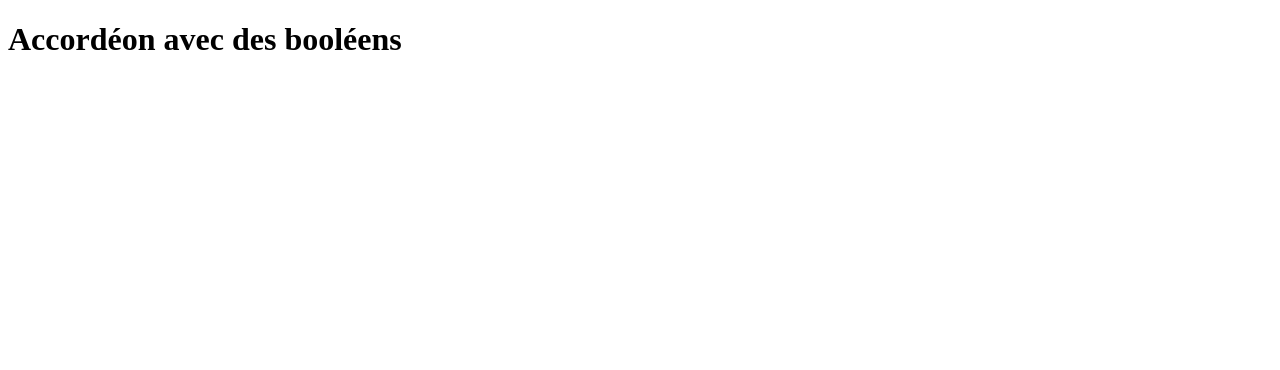
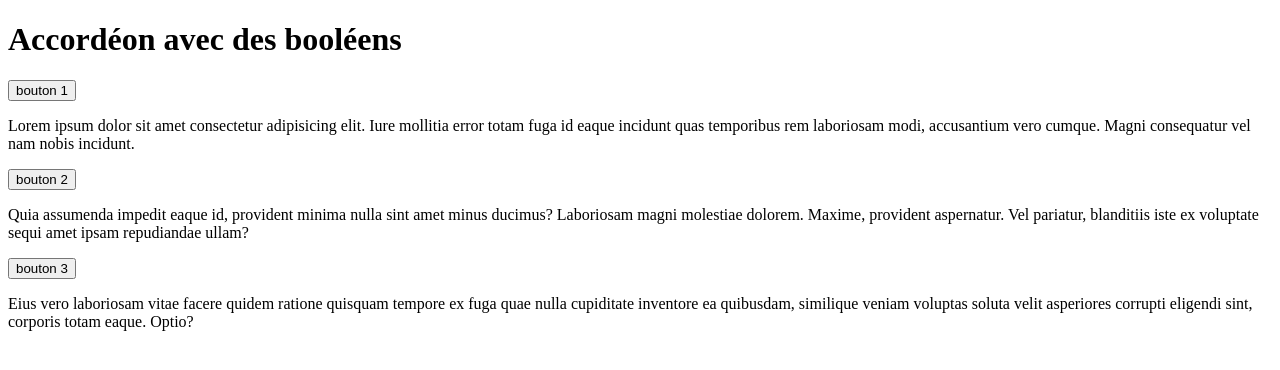
Before and after one commit to MMI-SAE-105/2023-r113-tp3-accordeons-Marion-Pautrat, a plain HTML site: page 01-accordeon-booleen.html in a window 1280 px wide. Drawn offline with nearby package versions, Linux system fonts and the light colour scheme.

Commit message:
sauvegarde

```diff
--- a/01-accordeon-booleen.html
+++ b/01-accordeon-booleen.html
@@ -5,8 +5,23 @@
     <meta http-equiv="X-UA-Compatible" content="IE=edge" />
     <meta name="viewport" content="width=device-width, initial-scale=1.0" />
     <title>Accordéon avec des booléens</title>
+    <script defer src="https://unpkg.com/alpinejs@3.x.x/dist/cdn.min.js"></script>
   </head>
   <body>
     <h1>Accordéon avec des booléens</h1>
+    <div class="accordeon">
+      <section>
+        <button>bouton 1</button>
+        <p>Lorem ipsum dolor sit amet consectetur adipisicing elit. Iure mollitia error totam fuga id eaque incidunt quas temporibus rem laboriosam modi, accusantium vero cumque. Magni consequatur vel nam nobis incidunt.</p>
+      </section>
+      <section>
+        <button>bouton 2</button>
+        <p>Quia assumenda impedit eaque id, provident minima nulla sint amet minus ducimus? Laboriosam magni molestiae dolorem. Maxime, provident aspernatur. Vel pariatur, blanditiis iste ex voluptate sequi amet ipsam repudiandae ullam?</p>
+      </section>
+      <section>
+        <button>bouton 3</button>
+        <p>Eius vero laboriosam vitae facere quidem ratione quisquam tempore ex fuga quae nulla cupiditate inventore ea quibusdam, similique veniam voluptas soluta velit asperiores corrupti eligendi sint, corporis totam eaque. Optio?</p>
+      </section>
+    </div>
   </body>
 </html>
```
